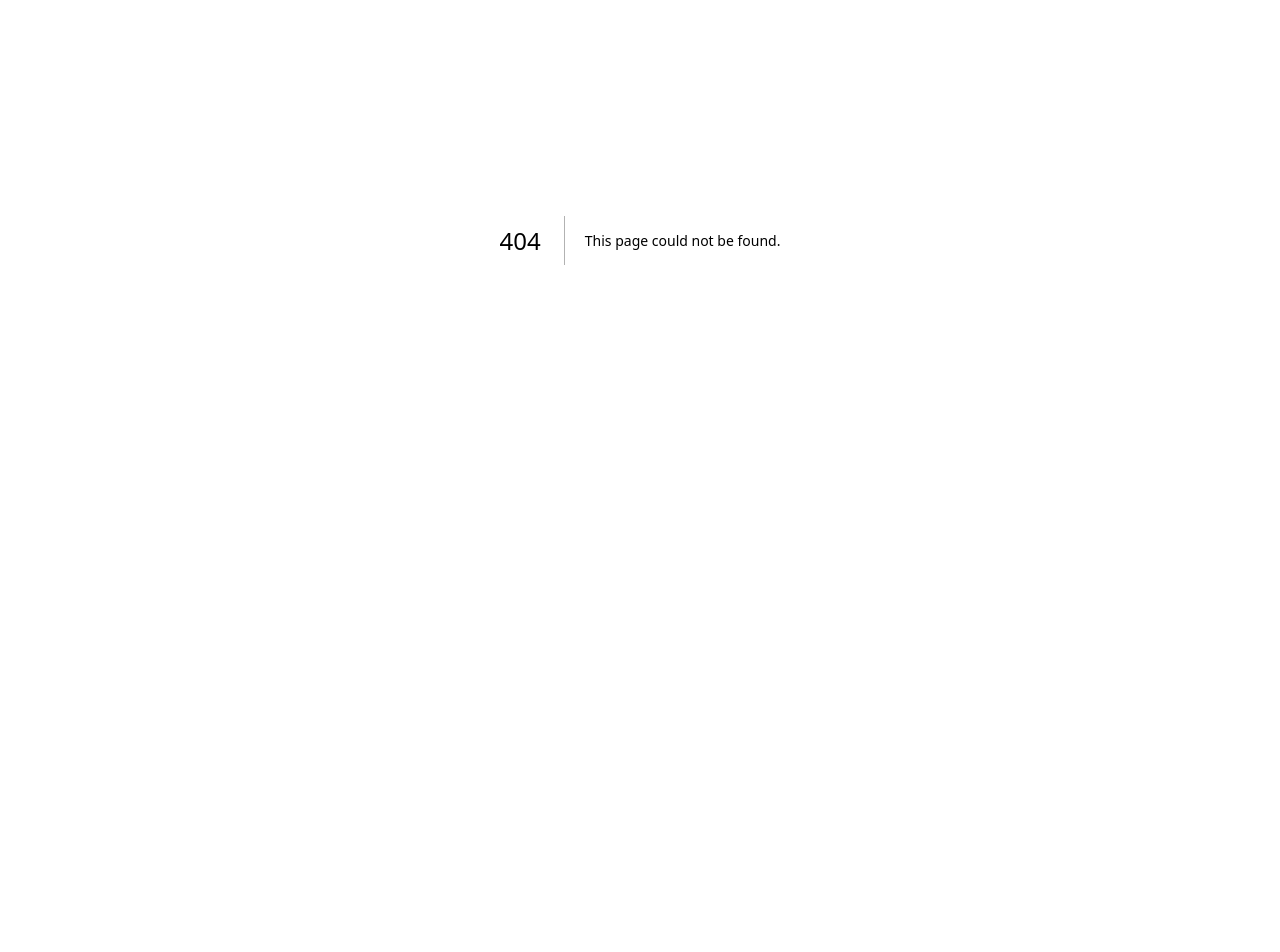
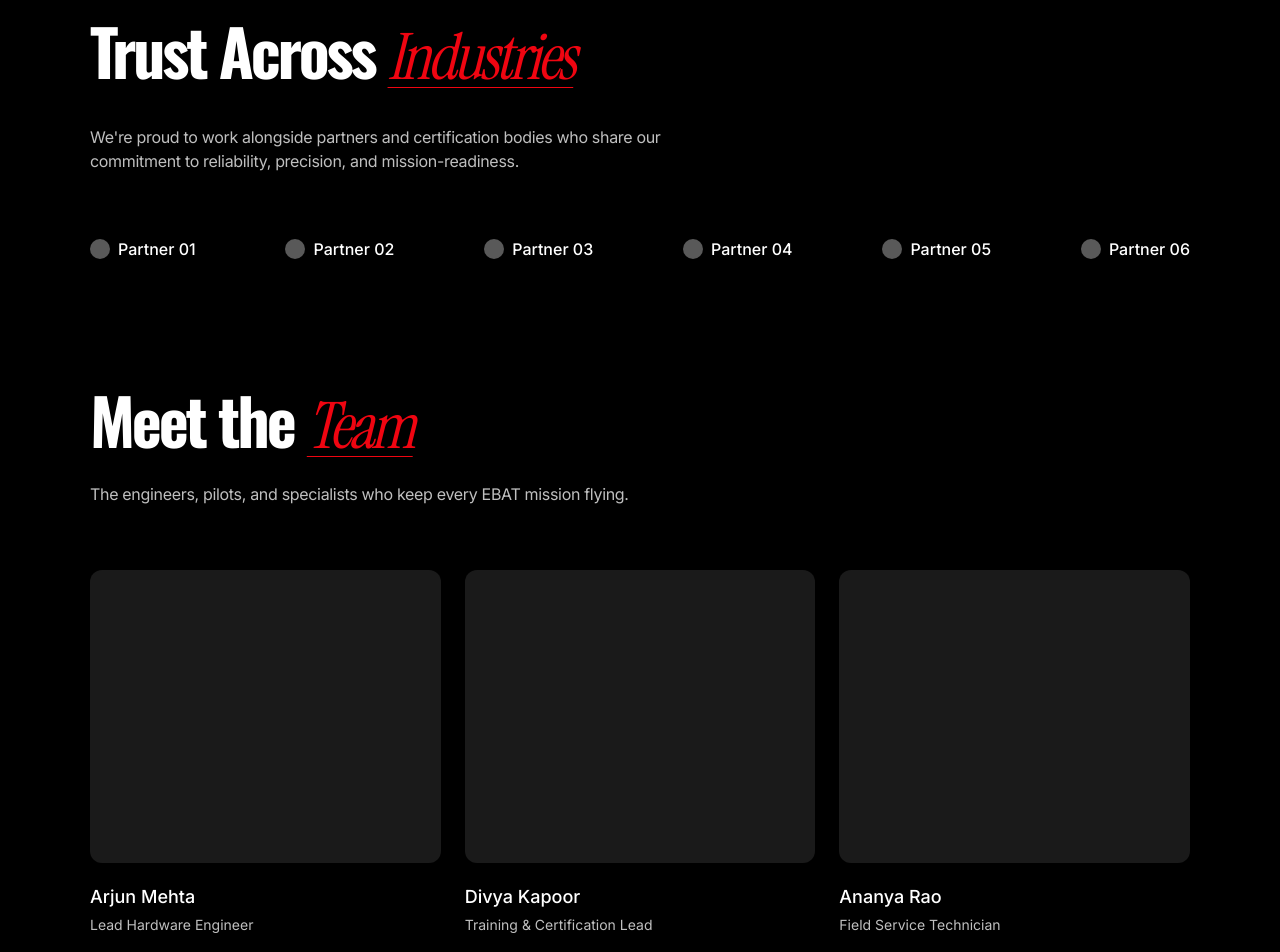
Before and after one commit to Bored008/EBAT, a Next.js app: page /about in a window 1280 px wide. Before the commit this address had no page. Shown: the part 240-1192 px from the top of the page. Before the commit the page ends 880 px from the top, so only its background shows below. Built offline with nearby package versions, Linux system fonts and the light colour scheme; a web font is replaced by a local one.

Commit message:
feat: add About Us page and implement design from Figma

```diff
--- /dev/null
+++ b/src/app/about/page.tsx
@@ -0,0 +1,139 @@
+import React from 'react';
+import Image from 'next/image';
+import { Footer } from '@/components/sections/Footer';
+
+const partners = [
+  "Partner 01",
+  "Partner 02",
+  "Partner 03",
+  "Partner 04",
+  "Partner 05",
+  "Partner 06"
+];
+
+const team = [
+  { name: "Arjun Mehta", role: "Lead Hardware Engineer" },
+  { name: "Divya Kapoor", role: "Training & Certification Lead" },
+  { name: "Ananya Rao", role: "Field Service Technician" },
+  { name: "Arjun Mehta", role: "Lead Hardware Engineer" },
+  { name: "Priya Nair", role: "AI/ML Engineer" },
+  { name: "Rohan Verma", role: "Flight Operations Specialist" },
+];
+
+export default function AboutPage() {
+  return (
+    <main className="w-full min-h-screen bg-black flex flex-col items-center pt-[120px] px-[24px] md:px-[90px]">
+
+      {/* Main Container */}
+      <div className="flex flex-col gap-[120px] w-full max-w-[1260px] mx-auto pb-[86px]">
+
+        {/* Section 1: Trust Across Industries */}
+        <section className="flex flex-col w-full gap-[64px]">
+          <div className="flex flex-col gap-[28px] max-w-[842px]">
+            <span className="font-sans font-normal text-[16px] tracking-[-0.05em] text-white/75">
+              <span className="text-[#F00511]">/</span> About Us
+            </span>
+            <h1 className="font-heading font-bold text-[48px] md:text-[64px] leading-[1.2] tracking-[-0.05em] text-white">
+              Trust Across <span className="font-accent italic font-normal underline decoration-[1px] underline-offset-[8px] text-[#F00511]">Industries</span>
+            </h1>
+            <p className="font-sans font-normal text-[16px] leading-[1.5] tracking-[-0.02em] text-white/75 max-w-[613px]">
+              We&apos;re proud to work alongside partners and certification bodies who share our commitment to reliability, precision, and mission-readiness.
+            </p>
+          </div>
+
+          <div className="flex flex-row flex-wrap justify-between items-center w-full gap-[20px]">
+            {partners.map((partner, index) => (
+              <div key={index} className="flex flex-row items-center gap-[8px]">
+                <div className="w-[20px] h-[20px] rounded-full bg-white/35"></div>
+                <span className="font-sans font-medium text-[16px] text-white">{partner}</span>
+              </div>
+            ))}
+          </div>
+        </section>
+
+        {/* Section 2: Meet the Team */}
+        <section className="flex flex-col w-full gap-[64px]">
+          <div className="flex flex-col gap-[16px] max-w-[842px]">
+            <h2 className="font-heading font-bold text-[48px] md:text-[64px] leading-[1.2] tracking-[-0.05em] text-white">
+              Meet the <span className="font-accent italic font-normal underline decoration-[1px] underline-offset-[8px] text-[#F00511]">Team</span>
+            </h2>
+            <p className="font-sans font-normal text-[16px] leading-[1.5] tracking-[-0.02em] text-white/75 max-w-[613px]">
+              The engineers, pilots, and specialists who keep every EBAT mission flying.
+            </p>
+          </div>
+
+          <div className="grid grid-cols-1 md:grid-cols-2 lg:grid-cols-3 gap-[24px]">
+            {team.map((member, index) => (
+              <div key={index} className="flex flex-col gap-[20px] w-full">
+                {/* Member Image Placeholder */}
+                <div className="w-full h-[293px] bg-white/10 rounded-[12px] relative overflow-hidden">
+                  {/* <Image src={`/images/team/member-${index + 1}.png`} alt={member.name} fill className="object-cover" /> */}
+                </div>
+                <div className="flex flex-col gap-[4px]">
+                  <h3 className="font-sans font-medium text-[18px] text-white">{member.name}</h3>
+                  <p className="font-sans text-[14px] text-white/75">{member.role}</p>
+                </div>
+              </div>
+            ))}
+          </div>
+        </section>
+
+        {/* Section 3: Our Core Values */}
+        <section className="flex flex-col w-full gap-[64px]">
+          <div className="flex flex-col gap-[16px] max-w-[842px]">
+            <h2 className="font-heading font-bold text-[48px] md:text-[64px] leading-[1.2] tracking-[-0.05em] text-white">
+              Our Core <span className="font-accent italic font-normal underline decoration-[1px] underline-offset-[8px] text-[#F00511]">Values</span>
+            </h2>
+            <p className="font-sans font-normal text-[16px] leading-[1.5] tracking-[-0.02em] text-white/75 max-w-[613px]">
+              The principles that guide every drone we build and every mission we support.
+            </p>
+          </div>
+
+          <div className="flex flex-col lg:flex-row w-full gap-[20px]">
+            {/* Value 1 */}
+            <div className="flex flex-col flex-1 p-[28px_20px] justify-between bg-white rounded-[12px] min-h-[349px]">
+              <svg width="40" height="40" viewBox="0 0 24 24" fill="none" stroke="currentColor" className="text-black/75">
+                <path strokeLinecap="round" strokeLinejoin="round" strokeWidth="2" d="M9 12l2 2 4-4m5.618-4.016A11.955 11.955 0 0112 2.944a11.955 11.955 0 01-8.618 3.04A12.02 12.02 0 003 9c0 5.591 3.824 10.29 9 11.622 5.176-1.332 9-6.03 9-11.622 0-1.042-.133-2.052-.382-3.016z" />
+              </svg>
+              <div className="flex flex-col gap-[20px]">
+                <h3 className="font-sans font-medium text-[20px] text-black">Mission Reliability</h3>
+                <p className="font-sans text-[16px] leading-[1.5] text-black/75">
+                  Stress-tested for real deployment conditions, with repairs turned around fast enough to keep fleets operational. Downtime isn&apos;t an acceptable outcome - it&apos;s the baseline we build against.
+                </p>
+              </div>
+            </div>
+
+            {/* Value 2 */}
+            <div className="flex flex-col flex-1 p-[28px_20px] justify-between bg-[#F00511] rounded-[12px] min-h-[388px] lg:-mt-[20px]">
+              <svg width="40" height="40" viewBox="0 0 24 24" fill="none" stroke="currentColor" className="text-white">
+                <path strokeLinecap="round" strokeLinejoin="round" strokeWidth="2" d="M12 22s8-4 8-10V5l-8-3-8 3v7c0 6 8 10 8 10z" />
+                <circle cx="12" cy="12" r="3" />
+              </svg>
+              <div className="flex flex-col gap-[20px]">
+                <h3 className="font-sans font-medium text-[20px] text-white">Precision Engineering</h3>
+                <p className="font-sans text-[16px] leading-[1.5] text-white/75">
+                  Built for real operating conditions - wind, distance, terrain - not just ideal test environments. Precision is the foundation, not a finishing touch.
+                </p>
+              </div>
+            </div>
+
+            {/* Value 3 */}
+            <div className="flex flex-col flex-1 p-[28px_20px] justify-between bg-white rounded-[12px] min-h-[349px]">
+              <svg width="40" height="40" viewBox="0 0 24 24" fill="none" stroke="currentColor" className="text-black/75">
+                <path strokeLinecap="round" strokeLinejoin="round" strokeWidth="2" d="M12 11c0 3.517-1.009 6.799-2.753 9.571m-3.44-2.04l.054-.09A13.916 13.916 0 008 11a4 4 0 118 0c0 1.017-.07 2.019-.203 3m-2.118 6.844A21.88 21.88 0 0015.171 17m3.839 1.132c.645-2.266.99-4.659.99-7.132A8 8 0 008 4.07M3 15.364c.64-1.319 1-2.8 1-4.364 0-1.457.39-2.823 1.07-4" />
+              </svg>
+              <div className="flex flex-col gap-[20px]">
+                <h3 className="font-sans font-medium text-[20px] text-black">Real-Time Intelligence</h3>
+                <p className="font-sans text-[16px] leading-[1.5] text-black/75">
+                  On-device edge AI that detects and responds instantly, with no cloud dependency. Faster insights for commercial ops, faster response for security missions.
+                </p>
+              </div>
+            </div>
+          </div>
+        </section>
+
+      </div>
+      <Footer />
+    </main>
+  );
+}
```
